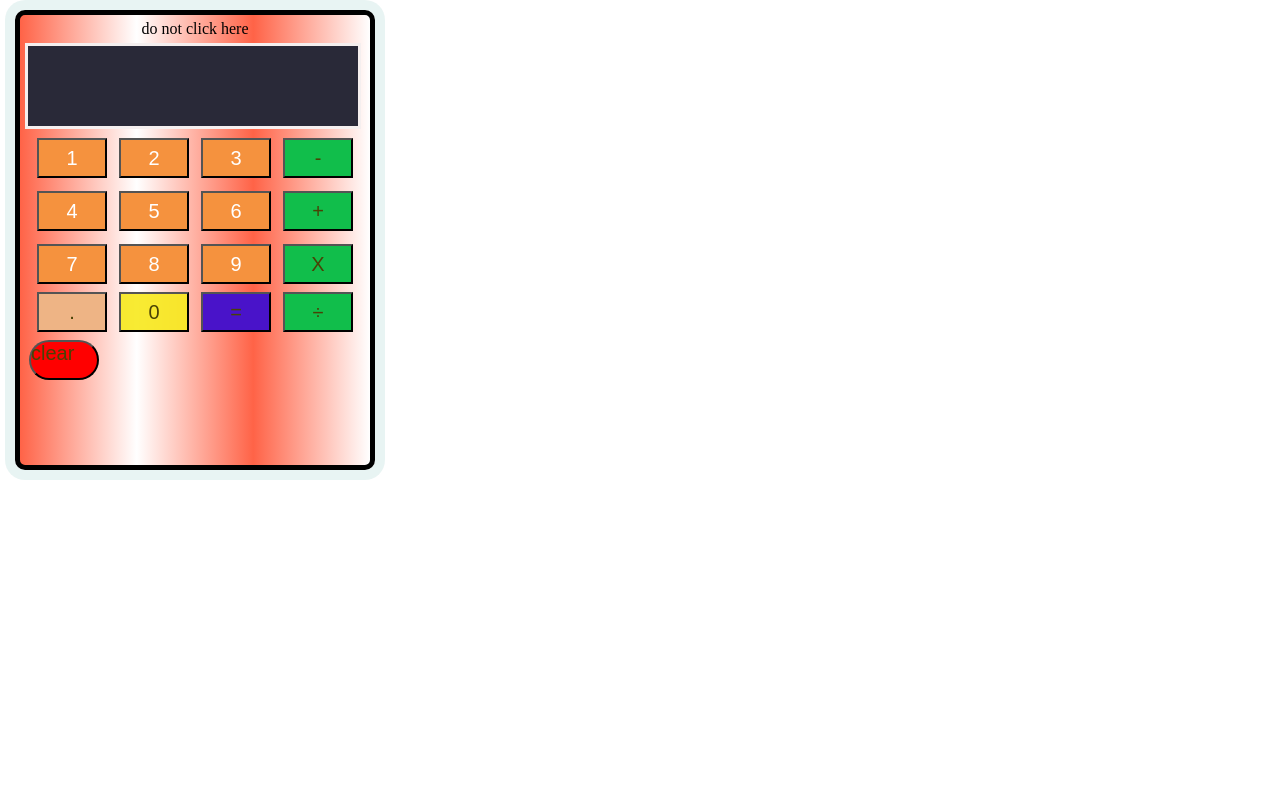
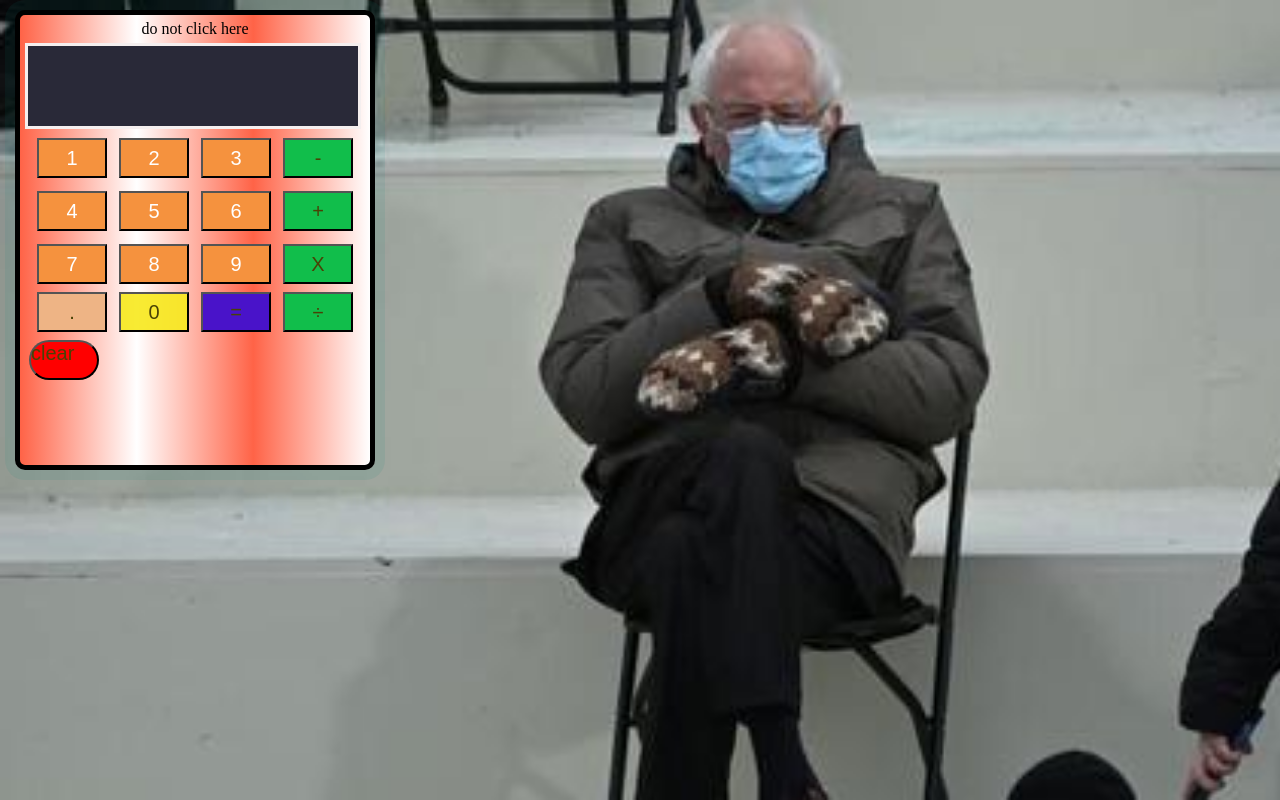
Before and after one commit to duroseau/duroseau.github.io, a plain HTML site: page images/index.html in a window 1280 px wide. Drawn offline with Linux system fonts and the light colour scheme.

Commit message:
duroseau.github.io\images

```diff
--- a/styles.css
+++ b/images/styles.css
@@ -5,7 +5,7 @@
  }
 
  body {
-   background-image: url('snowflake-gif');
+   background-image: url('bernie.jpg');
    background-repeat: no-repeat;
    background-attachment: fixed;
    background-size: cover;
```
Also changed, not shown: images/bernie.jpg (renamed from images/030221bernie1.jpg), images/index.html (renamed from index.html), images/script.js (renamed from script.js), 1 other file.
